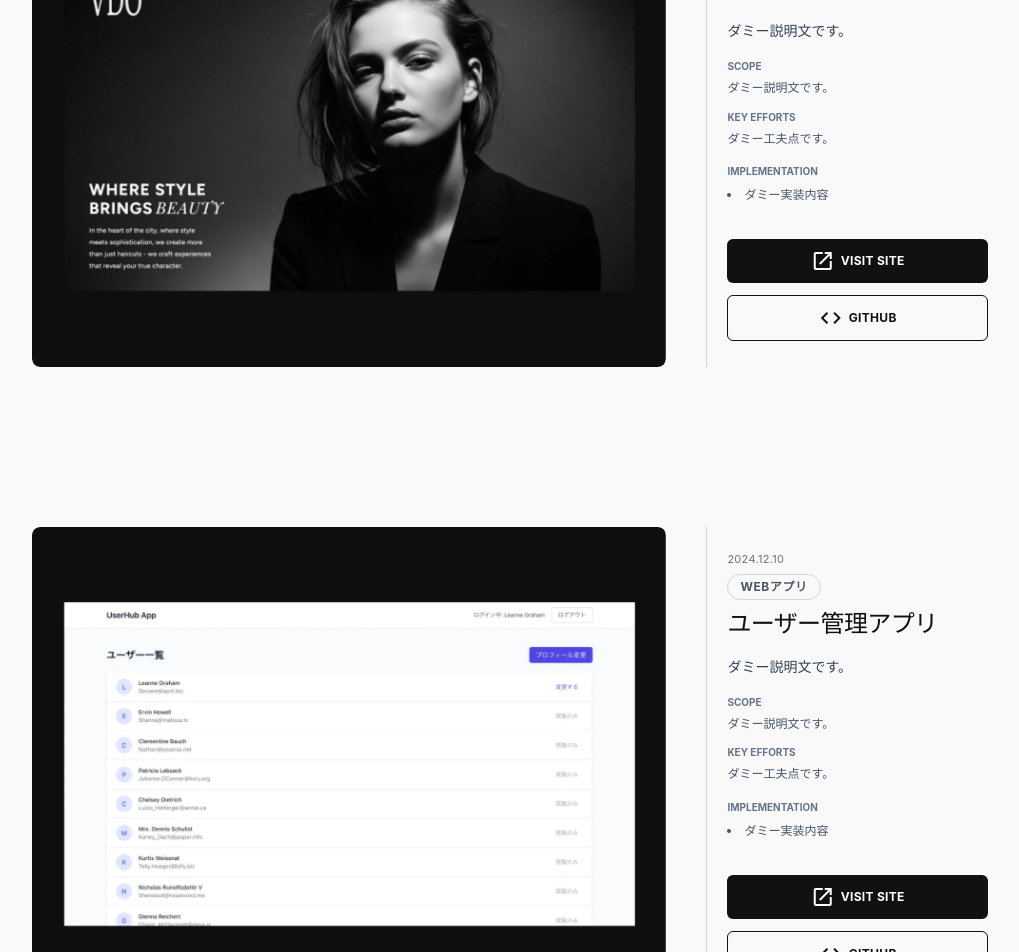
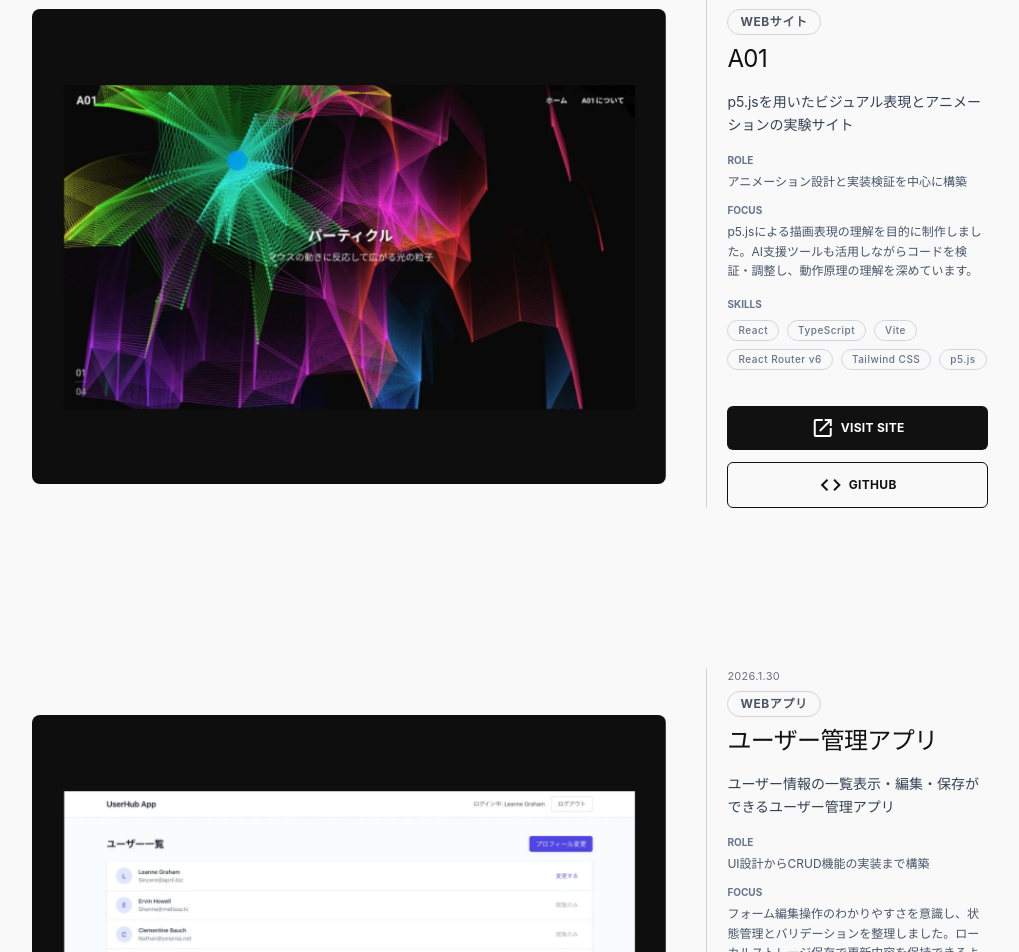
Before and after one commit to koma104/502104110, a Next.js app: page / in a window 1280 px wide. Shown: the part 1720-2672 px from the top of the page, without its empty margins (120-1139 px from the left). Built offline with nearby package versions, Linux system fonts and the light colour scheme.

Commit message:
feat: プロジェクト概要を実内容に更新（日付順に並び替え）

```diff
--- a/src/components/ProjectCard.tsx
+++ b/src/components/ProjectCard.tsx
@@ -9,11 +9,12 @@ export type Project = {
   date?: string;
   subtitle: string;
   description: string;
+  role?: string;
   image: string;
   demoUrl?: string;
   githubUrl?: string;
-  highlights: string[];
-  notes: string;
+  skills: string[];
+  focus: string;
   tags: string[];
 };
 
@@ -55,7 +56,7 @@ export function ProjectCard({ project }: ProjectCardProps) {
           </div>
         </div>
       </div>
-      <div className="flex w-full flex-col justify-between gap-5 p-5 md:w-[35%] md:min-w-0 md:border-l md:border-gray-300 md:py-6">
+      <div className="flex w-full flex-col justify-between gap-5 px-5 py-0 md:w-[35%] md:min-w-0 md:border-l md:border-gray-300 md:py-0">
         <div className="flex flex-col justify-between gap-5">
           <div className="space-y-4">
             <div>
@@ -77,26 +78,31 @@ export function ProjectCard({ project }: ProjectCardProps) {
             <div className="space-y-3">
               <div>
                 <p className="mb-1 text-[10px] font-bold uppercase text-slate-500">
-                  Scope
+                  Role
                 </p>
-                <p className="text-xs leading-relaxed text-slate-600">{project.description}</p>
+                <p className="text-xs leading-relaxed text-slate-600">{project.role ?? project.description}</p>
               </div>
               <div>
                 <p className="mb-1 text-[10px] font-bold uppercase text-slate-500">
-                  Key efforts
+                  Focus
                 </p>
-                <p className="text-xs leading-relaxed text-slate-600">{project.notes}</p>
+                <p className="text-xs leading-relaxed text-slate-600">{project.focus}</p>
               </div>
             </div>
             <div>
               <p className="mb-2 text-[10px] font-bold uppercase text-slate-500">
-                Implementation
+                Skills
               </p>
-              <ul className="space-y-1 text-xs text-slate-600 list-disc list-inside">
-                {project.highlights.map((item) => (
-                  <li key={item}>{item}</li>
+              <div className="flex flex-wrap gap-2">
+                {project.skills.map((item) => (
+                  <span
+                    key={item}
+                    className="inline-block rounded-full border border-gray-300 px-2.5 py-0.5 text-[10px] font-medium tracking-wider text-slate-500"
+                  >
+                    {item}
+                  </span>
                 ))}
-              </ul>
+              </div>
             </div>
           </div>
           <div className="mt-auto flex flex-col gap-3 pt-4">
--- a/src/components/Projects.tsx
+++ b/src/components/Projects.tsx
@@ -3,62 +3,67 @@ import { ProjectCard, type Project } from './ProjectCard';
 const projects: Project[] = [
   {
     title: 'Quick Toilet',
-    date: '2025.3.14',
+    date: '2026.2.11',
     subtitle: 'Webアプリ',
-    description: 'ダミー説明文です。',
+    description: '現在地から最寄りのトイレを素早く検索できるナビアプリ',
+    role: 'UI設計から位置情報取得・地図連携まで実装',
     image: '/images/thumb_qt.webp',
     demoUrl: 'https://quick-toilet.vercel.app/',
     githubUrl: 'https://github.com/koma104/quick-toilet',
-    highlights: ['ダミー実装内容'],
-    notes: 'ダミー工夫点です。',
+    skills: ['React', 'Next.js', 'TypeScript', 'Tailwind CSS', 'Google Maps APIs', 'Leaflet', 'Affinity'],
+    focus: '緊急時に最速でトイレにたどり着けるよう、操作数を最小化した設計を意識しました。起動直後に候補を表示し、迷わない導線構成にしています。',
+    tags: ['React', 'Next.js'],
+  },
+  {
+    title: 'A01',
+    date: '2026.2.1',
+    subtitle: 'Webサイト',
+    description: 'p5.jsを用いたビジュアル表現とアニメーションの実験サイト',
+    role: 'アニメーション設計と実装検証を中心に構築',
+    image: '/images/thumb_a01.webp',
+    demoUrl: 'https://annnnnime01.vercel.app/',
+    githubUrl: 'https://github.com/koma104/annnnnime01',
+    skills: ['React', 'TypeScript', 'Vite', 'React Router v6', 'Tailwind CSS', 'p5.js'],
+    focus: 'p5.jsによる描画表現の理解を目的に制作しました。AI支援ツールも活用しながらコードを検証・調整し、動作原理の理解を深めています。',
+    tags: ['React', 'Next.js'],
+  },
+  {
+    title: 'ユーザー管理アプリ',
+    date: '2026.1.30',
+    subtitle: 'Webアプリ',
+    description: 'ユーザー情報の一覧表示・編集・保存ができるユーザー管理アプリ',
+    role: 'UI設計からCRUD機能の実装まで構築',
+    image: '/images/thumb_userhubapp.webp',
+    demoUrl: 'https://user-hub-app-eight.vercel.app/',
+    githubUrl: 'https://github.com/koma104/UserHubApp',
+    skills: ['React', 'TypeScript', 'Vite', 'React Router v6', 'Tailwind CSS', 'LocalStorage', 'JSONPlaceholder API'],
+    focus: 'フォーム編集操作のわかりやすさを意識し、状態管理とバリデーションを整理しました。ローカルストレージ保存で更新内容を保持できるようにしています。',
+    tags: ['React', 'Next.js'],
+  },
+  {
+    title: 'お問い合わせフォーム',
+    date: '2026.1.26',
+    subtitle: 'テンプレート',
+    description: 'JavaScriptで実装したバリデーション付きお問い合わせフォームのテンプレート',
+    role: 'フォームUI設計からバリデーション実装まで構築',
+    image: '/images/thumb_form.webp',
+    demoUrl: 'https://contact-form-template.vercel.app/',
+    githubUrl: 'https://github.com/koma104/contact-form-template',
+    skills: ['HTML', 'CSS', 'JavaScript'],
+    focus: '実務で再利用できることを想定し、入力チェックとエラー表示の分かりやすさを重視して設計しました。',
     tags: ['React', 'Next.js'],
   },
   {
     title: 'ヘアサロンVDOサイト',
-    date: '2025.2.1',
+    date: '2025.7.18',
     subtitle: 'Webサイト',
-    description: 'ダミー説明文です。',
+    description: 'サロンのブランドイメージと情報を視覚的に伝えるヘアサロン向けWebサイト',
+    role: 'デザイン設計から実装まで担当',
     image: '/images/thumb_vdo.webp',
     demoUrl: 'https://hairsalon-vdo-b.vercel.app/',
     githubUrl: 'https://github.com/koma104/hairsalon-vdo',
-    highlights: ['ダミー実装内容'],
-    notes: 'ダミー工夫点です。',
-    tags: ['React', 'Next.js'],
-  },
-  {
-    title: 'ユーザー管理アプリ',
-    date: '2024.12.10',
-    subtitle: 'Webアプリ',
-    description: 'ダミー説明文です。',
-    image: '/images/thumb_userhubapp.webp',
-    demoUrl: 'https://user-hub-app-eight.vercel.app/',
-    githubUrl: 'https://github.com/koma104/UserHubApp',
-    highlights: ['ダミー実装内容'],
-    notes: 'ダミー工夫点です。',
-    tags: ['React', 'Next.js'],
-  },
-  {
-    title: 'A01',
-    date: '2024.11.5',
-    subtitle: 'Webアプリ',
-    description: 'ダミー説明文です。',
-    image: '/images/thumb_a01.webp',
-    demoUrl: 'https://annnnnime01.vercel.app/',
-    githubUrl: 'https://github.com/koma104/annnnnime01',
-    highlights: ['ダミー実装内容'],
-    notes: 'ダミー工夫点です。',
-    tags: ['React', 'Next.js'],
-  },
-  {
-    title: 'お問い合わせフォーム',
-    date: '2024.10.20',
-    subtitle: 'テンプレート',
-    description: 'ダミー説明文です。',
-    image: '/images/thumb_form.webp',
-    demoUrl: 'https://contact-form-template.vercel.app/',
-    githubUrl: 'https://github.com/koma104/contact-form-template',
-    highlights: ['ダミー実装内容'],
-    notes: 'ダミー工夫点です。',
+    skills: ['React', 'Next.js', 'TypeScript', 'CSS Modules', 'GSAP', 'Lenis', 'Figma'],
+    focus: 'サロンの雰囲気が伝わるビジュアル設計と、GSAPを用いたアニメーション演出で閲覧体験を向上させました。レスポンシブ表示にも対応しています。',
     tags: ['React', 'Next.js'],
   },
 ];
```
